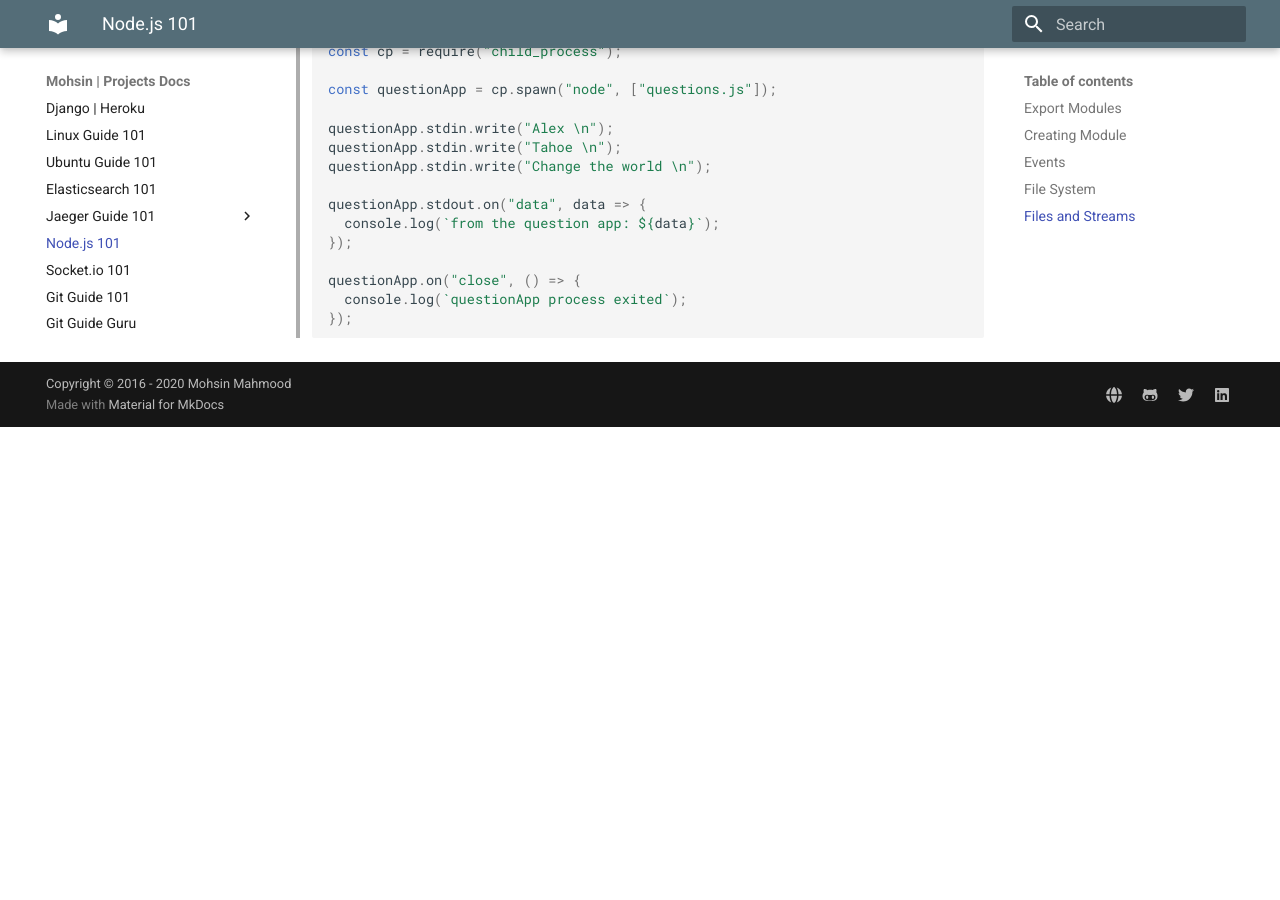
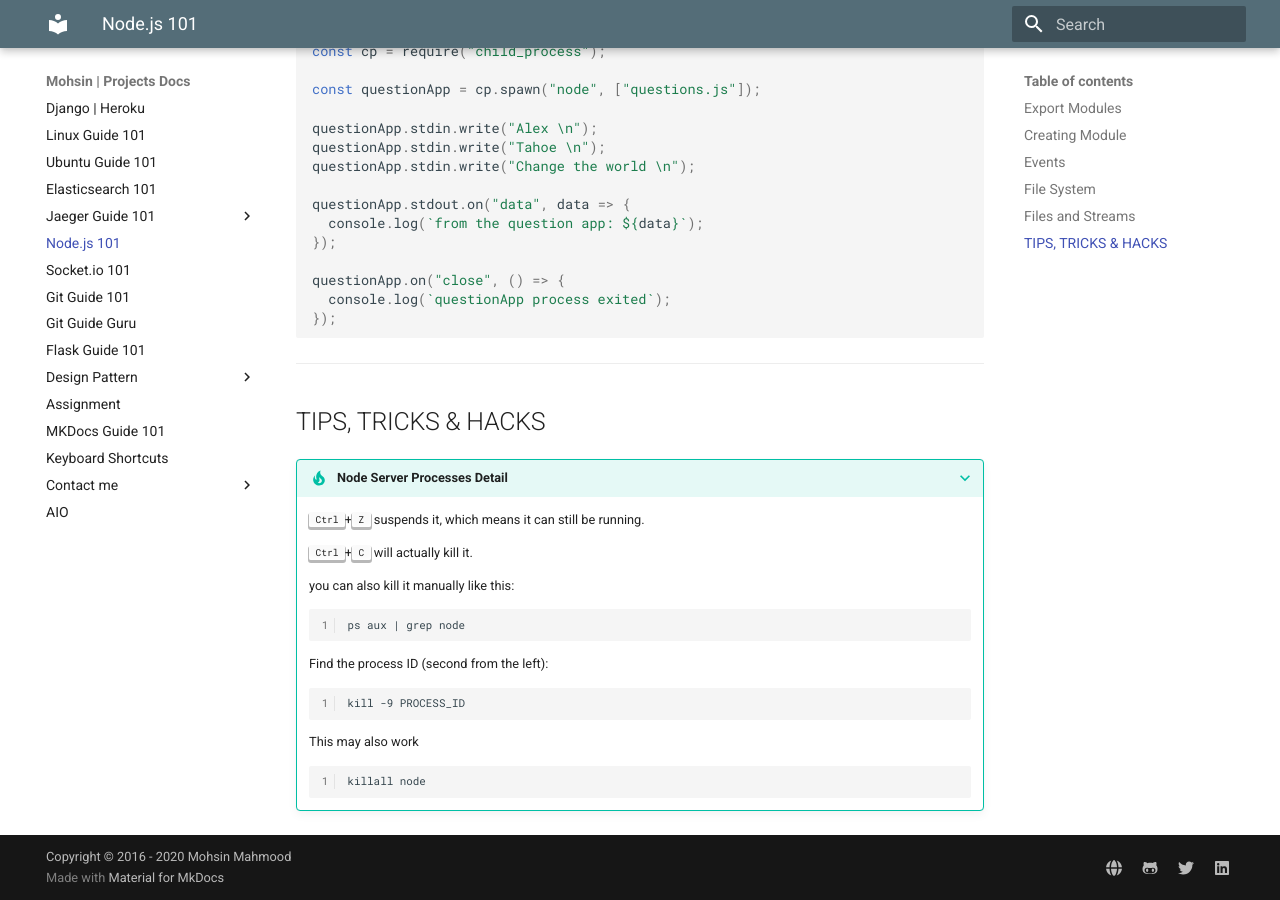
Before and after one commit to mohsinmdl/mdl-docs, an MkDocs documentation site: the page built from docs/nodejs101.md, in a window 1280 px wide and 900 px high, scrolled down 10524 px. Built offline with MkDocs 1.6.1 and Material for MkDocs 9.7.7, drawn with Linux system fonts in a browser that asks for light colours; before the commit the page ends 10951 px from its top, so only the background shows below that.

Commit message:
node_demo_app

````diff
--- a/docs/nodejs101.md
+++ b/docs/nodejs101.md
@@ -1,6 +1,7 @@
 # [Node.js 101](https://nodejs.org/en/download/)
 
 Node.js is an open-source, cross-platform, JavaScript runtime environment that executes JavaScript code outside of a web browser. Node.js lets developers use JavaScript to write command line tools and for server-side scripting—running scripts server-side to produce dynamic web page content before the page is sent to the user's web browser. Consequently, Node.js represents a "JavaScript everywhere" paradigm, unifying web-application development around a single programming language, rather than different languages for server- and client-side scripts.[wikipedia](https://en.wikipedia.org/wiki/Node.js)
+
 
 
 **Update NPM**
@@ -9,49 +10,58 @@ npm install npm@latest -g
 ```
 
 > [firstFile.json](scripts/node/firstFile.js)
+
 ```javascript
 {!scripts/node/firstFile.js!}
 ```
 
 **The Global Objects**
 > [global.js](scripts/node/global.js)
+
 ```javascript
 {!scripts/node/global.js!}
 ```
 
 > [globalProcess.js](scripts/node/globalProcess.js)
+
 ```javascript
 {!scripts/node/globalProcess.js!}
 ```
 
 > [questions.js](scripts/node/questions.js)
+
 ```javascript
 {!scripts/node/questions.js!}
 ```
 
 > [timers.js](scripts/node/timers.js)
+
 ```javascript
 {!scripts/node/timers.js!}
 ```
 
 > [timers02.js](scripts/node/timers02.js)
+
 ```javascript
 {!scripts/node/timers02.js!}
 ```
 
 
 > [timers03.js](scripts/node/timers03.js)
+
 ```javascript
 {!scripts/node/timers03.js!}
 ```
 
 > [ask.js](scripts/node/ask.js)
+
 ```javascript
 {!scripts/node/ask.js!}
 ```
 
 
 > [questionsReadline.js](scripts/node/questionsReadline.js)
+
 ```javascript
 {!scripts/node/questionsReadline.js!}
 ```
@@ -60,11 +70,13 @@ npm install npm@latest -g
 ## Export Modules
 
 > [myModule.js](scripts/node/myModule.js)
+
 ```javascript
 {!scripts/node/myModule.js!}
 ```
 
 > [app.js](scripts/node/app.js)
+
 ```javascript
 {!scripts/node/app.js!}
 ```
@@ -74,11 +86,13 @@ npm install npm@latest -g
 ## Creating Module
 
 > [collectAnswers.js](scripts/node/lib/collectAnswers.js)
+
 ```javascript
 {!scripts/node/lib/collectAnswers.js!}
 ```
 
 > [questions03.js](scripts/node/questions03.js)
+
 ```javascript
 {!scripts/node/questions03.js!}
 ```
@@ -88,6 +102,7 @@ npm install npm@latest -g
 ## Events
 
 > [events.js](scripts/node/events.js)
+
 ```javascript
 {!scripts/node/events.js!}
 ```
@@ -95,11 +110,13 @@ npm install npm@latest -g
 **Question Example with Events**
 
 > [collectAnswersEvent.js](scripts/node/lib/collectAnswersEvent.js)
+
 ```javascript
 {!scripts/node/lib/collectAnswersEvent.js!}
 ```
 
 > [questionsEvent.js](scripts/node/questionsEvent.js)
+
 ```javascript
 {!scripts/node/questionsEvent.js!}
 ```
@@ -109,31 +126,37 @@ npm install npm@latest -g
 ## File System
 
 > [list.js](scripts/node/filesystem/list.js)
+
 ```javascript
 {!scripts/node/filesystem/list.js!}
 ```
 
 > [readFile.js](scripts/node/filesystem/readFile.js)
+
 ```javascript
 {!scripts/node/filesystem/readFile.js!}
 ```
 
 > [writeFile.js](scripts/node/filesystem/writeFile.js)
+
 ```javascript
 {!scripts/node/filesystem/writeFile.js!}
 ```
 
 
 > [directory.js](scripts/node/filesystem/directory.js)
+
 ```javascript
 {!scripts/node/filesystem/directory.js!}
 ```
 > [append.js](scripts/node/filesystem/append.js)
+
 ```javascript
 {!scripts/node/filesystem/append.js!}
 ```
 
 > [rename.js](scripts/node/filesystem/rename.js)
+
 ```javascript
 {!scripts/node/filesystem/rename.js!}
 ```
@@ -152,24 +175,49 @@ npm install npm@latest -g
 
 **Readable File Streams**
 > [readStream.js](scripts/node/files_and_streams/readStream.js)
+
 ```javascript
 {!scripts/node/files_and_streams/readStream.js!}
 ```
 
 **Writeable File Streams**
 > [writeStream.js](scripts/node/files_and_streams/writeStream.js)
+
 ```javascript
 {!scripts/node/files_and_streams/writeStream.js!}
 ```
 
 **Creating child process with exec**
 > [exec.js](scripts/node/files_and_streams/exec.js)
+
 ```javascript
 {!scripts/node/files_and_streams/exec.js!}
 ```
 
 **Creating child process with spawn**
 > [spawn.js](scripts/node/files_and_streams/spawn.js)
+
 ```javascript
 {!scripts/node/files_and_streams/spawn.js!}
 ```
+
+***
+
+## TIPS, TRICKS & HACKS
+
+???+ tip "Node Server Processes Detail"
+    <kbd>Ctrl</kbd>+<kbd>Z</kbd> suspends it, which means it can still be running.
+
+    <kbd>Ctrl</kbd>+<kbd>C</kbd> will actually kill it.
+
+    you can also kill it manually like this:
+
+        ps aux | grep node
+
+    Find the process ID (second from the left):
+
+        kill -9 PROCESS_ID
+
+    This may also work
+
+        killall node
--- a/mkdocs.yml
+++ b/mkdocs.yml
@@ -30,11 +30,12 @@ nav:
     - Behaviour Pattern: designPattern/behavioural/behaviour-dp.md
   - Assignment: Contact/ass2.md
   - MKDocs Guide 101: mkdocs101.md
-  - AIO: all-in-one.md
   - Keyboard Shortcuts: keyShortcut.md
-  - Contact:
+  - Contact me:
     - About: Contact/about.md
     - Markdown: output.md
+  - AIO: all-in-one.md
+
 
 theme:
   name : 'material'
````
Also changed, not shown: docs/keyShortcut.md (+1 -1 lines), docs/scripts/socketio/demoapp2/index.html (added, +48 -0 lines), docs/scripts/socketio/demoapp2/package.json (added, +18 -0 lines), docs/scripts/socketio/demoapp2/server.js (added, +32 -0 lines), docs/socketio.md (+36 -7 lines), docs/img/socketio/demoapp1_1.png (added), docs/img/socketio/demoapp1_2.png (added), docs/img/socketio/demoapp2.png (added).
